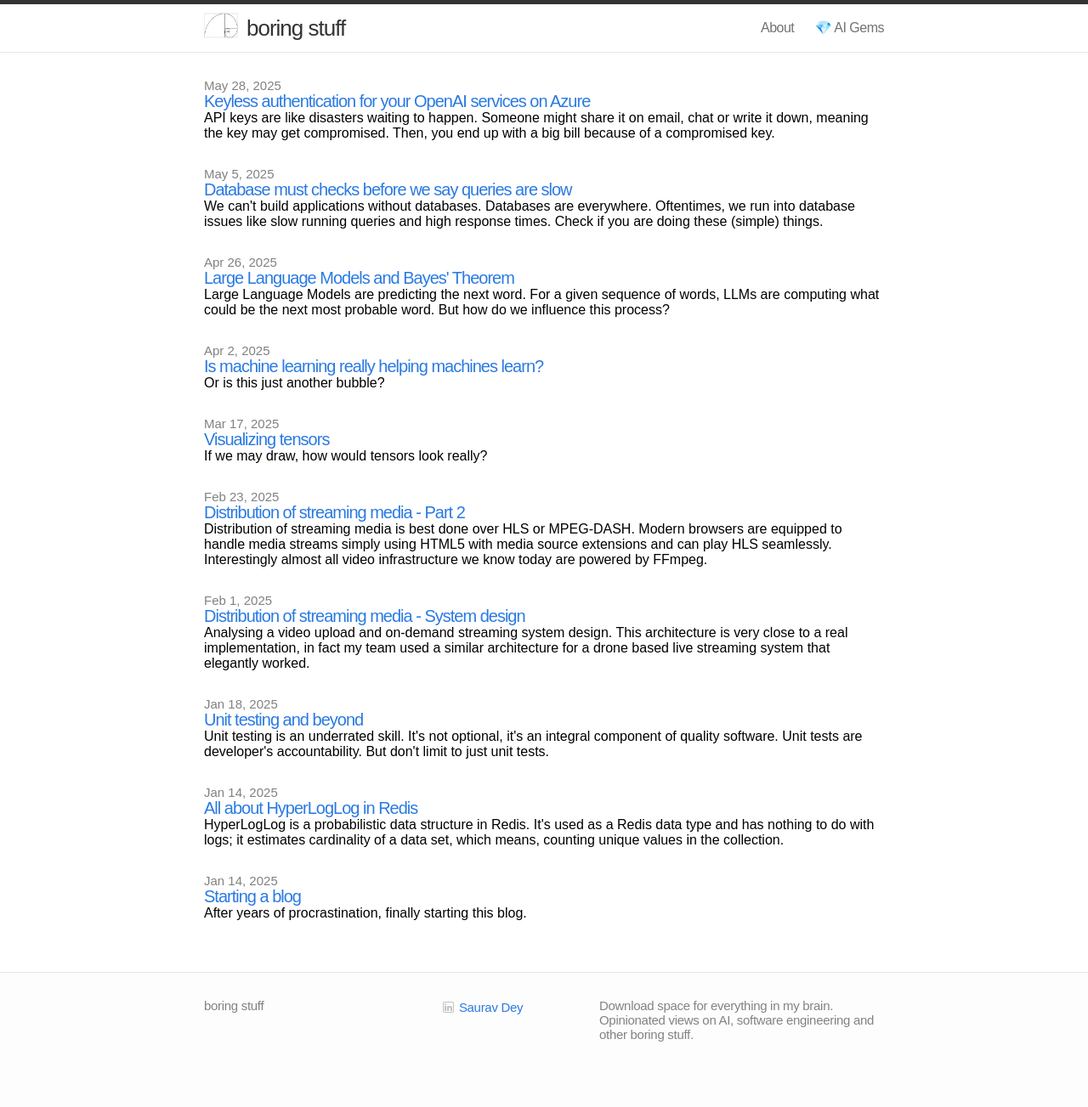
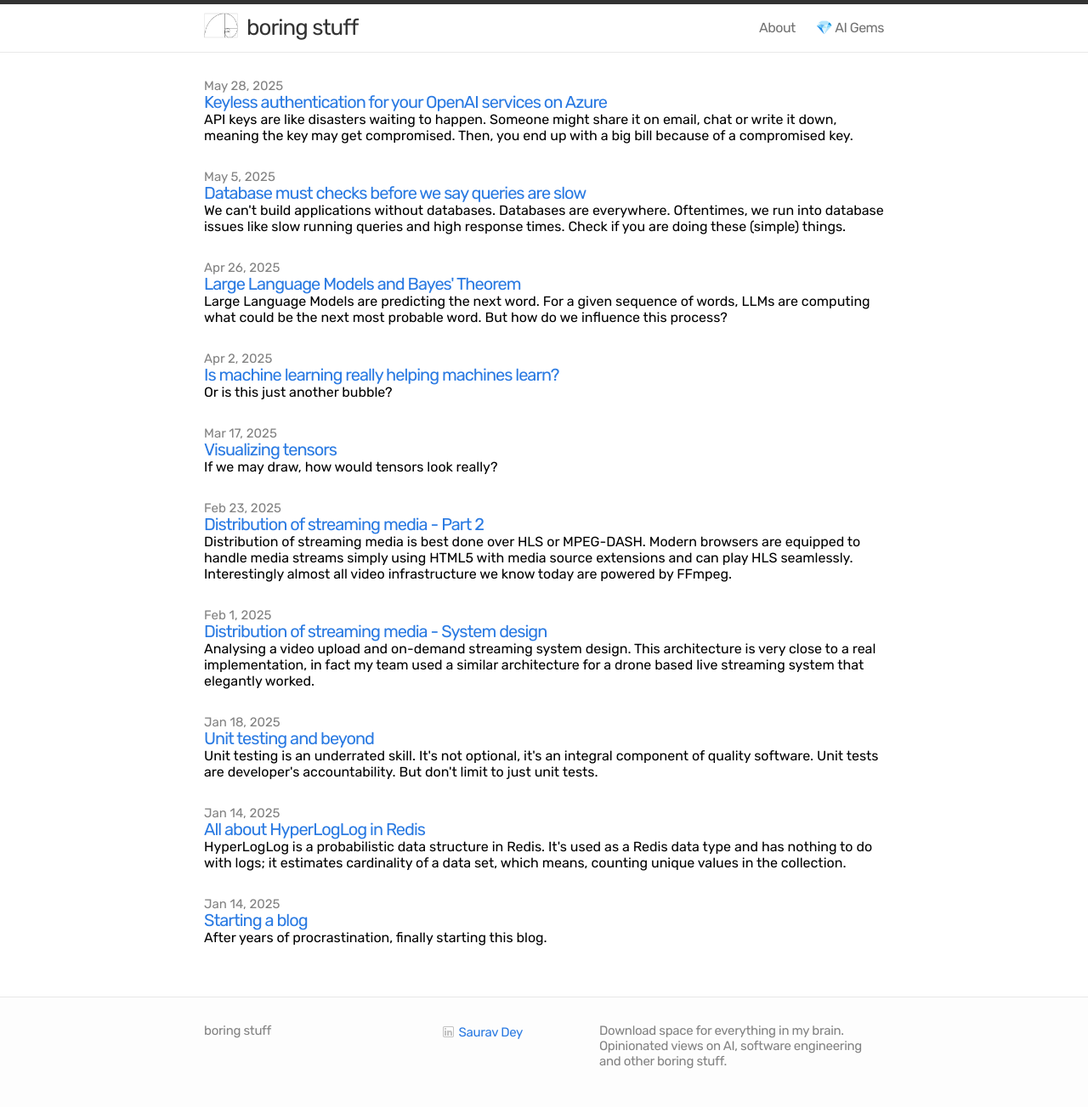
Before and after one commit to mindyouragents/mindyouragents.github.io, a Jekyll site: the page built from index.html, in a window 1280 px wide. Shown: the whole page at 85% size. Built offline with Jekyll 4.4.1, drawn with Linux system fonts in a browser that asks for light colours; before the commit the page ends 1271 px from its top, so only the background shows below that.

Commit message:
Update main.css

```diff
--- a/css/main.css
+++ b/css/main.css
@@ -9,7 +9,7 @@
 html, body { height: 100%; }
 
 body {
-  font-family: "Mansalva", sans-serif;
+  font-family: "Rubik", sans-serif;
   font-weight: 400;
   font-style: normal;
   background-color: #fdfdfd;
```
